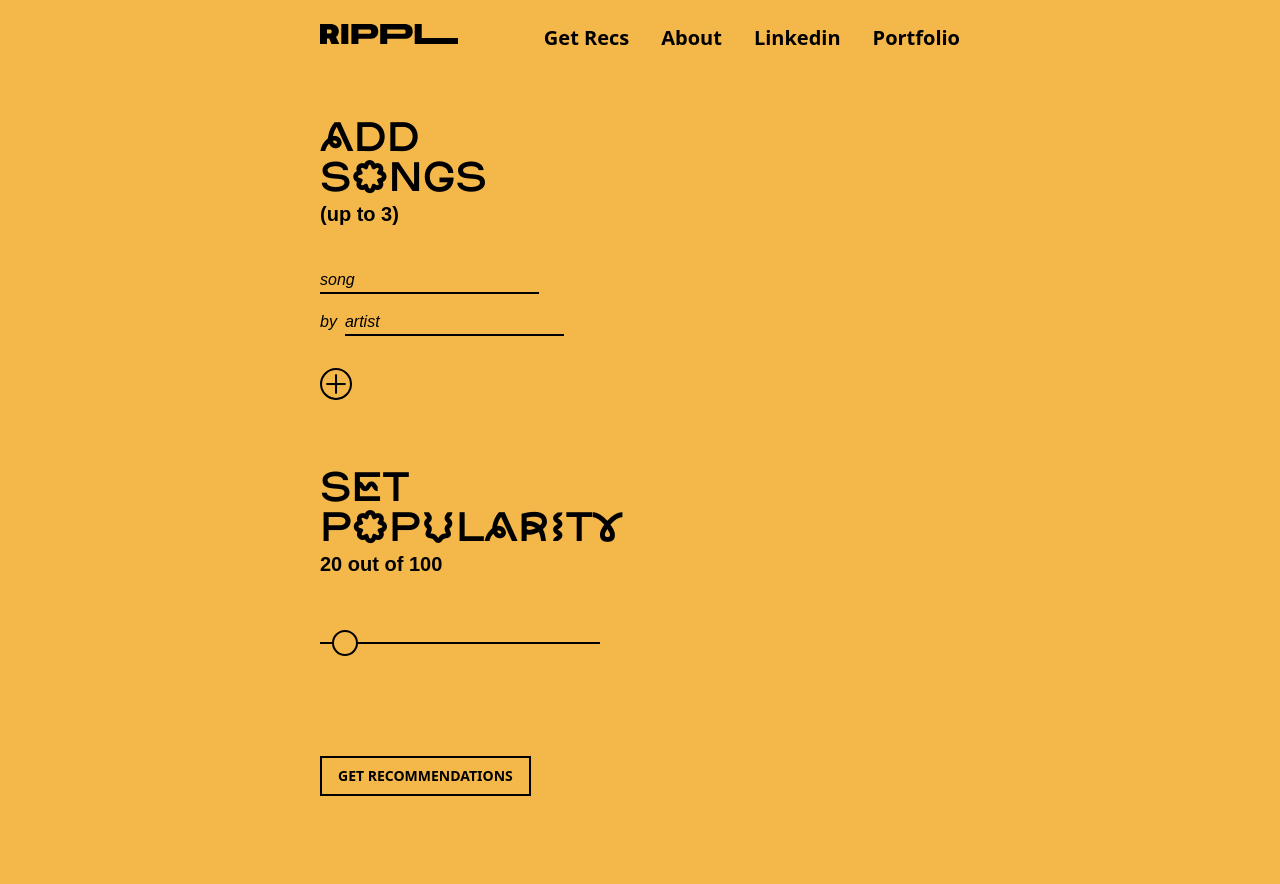
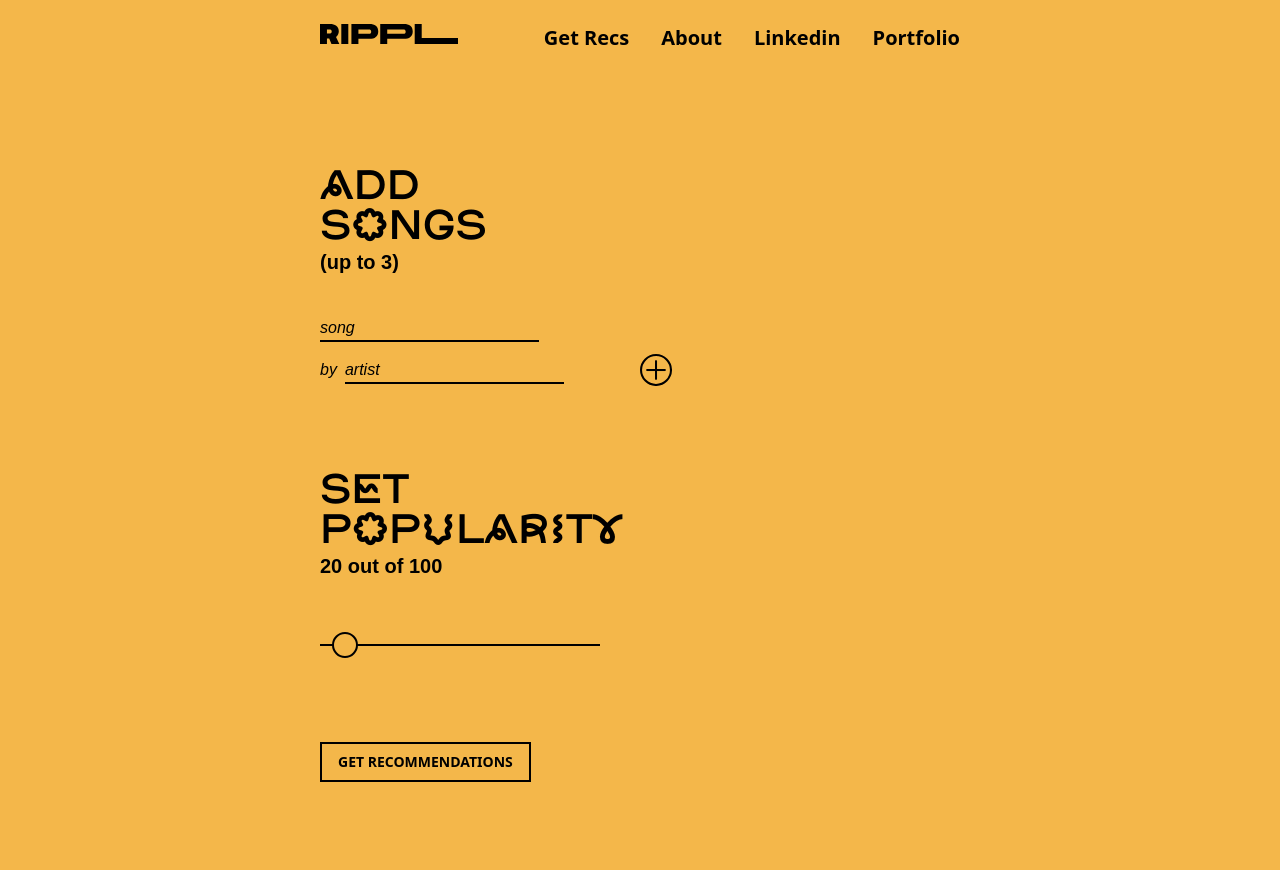
Before and after one commit to lschmidtfellner/Rippl_frontend, a React (Create React App) app: page /input in a window 1280 px wide. Built offline with nearby package versions, Linux system fonts and the light colour scheme; a web font is replaced by a local one.

Commit message:
songInputs become horizontal at xl

```diff
--- a/src/components/SongInput.js
+++ b/src/components/SongInput.js
@@ -17,7 +17,7 @@ function SongInput({ value, artistValue, onChange, onArtistChange, animate }) {
   return (
     <div
       ref={containerRef}
-      className="song-input mt-4 font-proxima pb-2 pt-6 w-80"
+      className="song-input mt-4 font-proxima pb-2 pt-6 w-80 pr-10"
     >
       <input
         className="input-text"
--- a/src/pages/Input.js
+++ b/src/pages/Input.js
@@ -87,12 +87,13 @@ function Input({ recommendations, setRecommendations }) {
   }
 
   return (
-    <div ref={inputRef} className="pt-20">
+    <div ref={inputRef} className="pt-20 xl:pt-32">
       <h2 style={{opacity: 0}} className="font-comba font-extra-bold text-4xl mt-8">
         ADD <br />
         SONGS
       </h2>
       <h3 style={{opacity: 0}} className="font-bold font-proxima text-xl">(up to 3)</h3>
+      <div className='xl:flex'>
       {songCount >= 1 && (
         <SongInput
           animate={false}
@@ -126,10 +127,11 @@ function Input({ recommendations, setRecommendations }) {
         />
       )}
       {songCount < 3 && (
-        <button className="w-8 mt-2" onClick={addSong}>
+        <button className="w-8 mt-2 xl:mt-14" onClick={addSong}>
           <img alt='add song' src={addBtn} />
         </button>
       )}
+      </div>
       <div style={{opacity: 0}} className="slidecontainer mb-8">
         <h2 className="font-comba font-extra-bold text-4xl mt-16">
           SET <br />
@@ -151,7 +153,7 @@ function Input({ recommendations, setRecommendations }) {
       </div>
       <button
         style={{opacity: 0}}
-        className="get-recs-btn font-proxima-nova font-bold get-started border-2 border-black px-4 py-2 mt-10 mb-20 text-sm"
+        className="get-recs-btn font-proxima-nova font-bold get-started border-2 border-black px-4 py-2 mt-6 mb-20 text-sm"
         onClick={getRecs}
       >
         GET RECOMMENDATIONS
```
